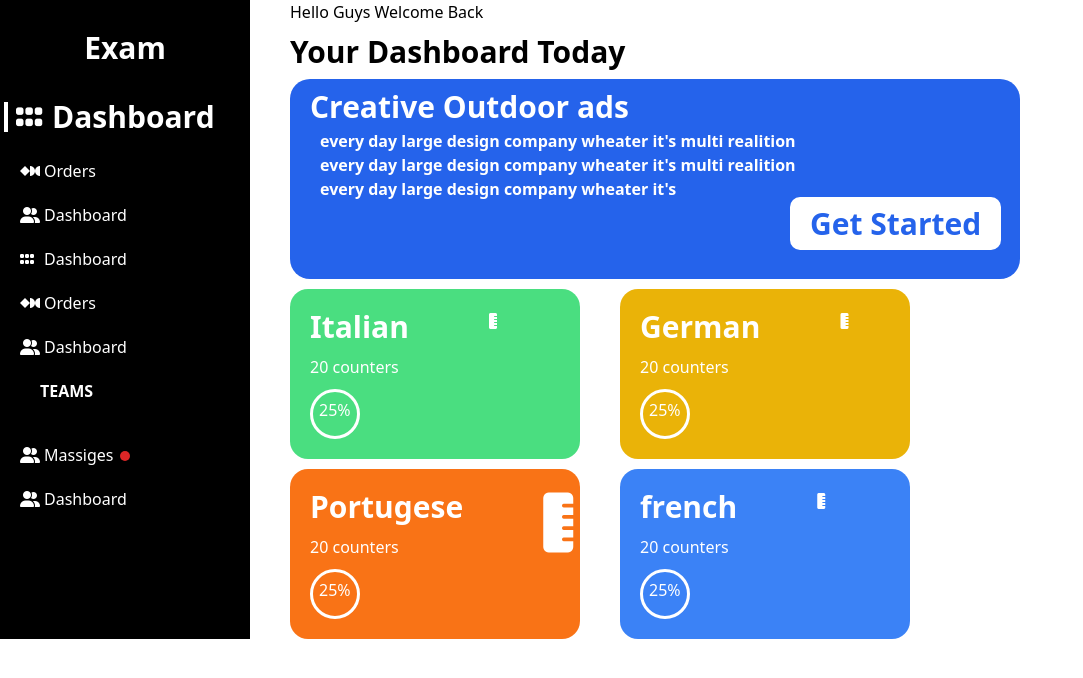
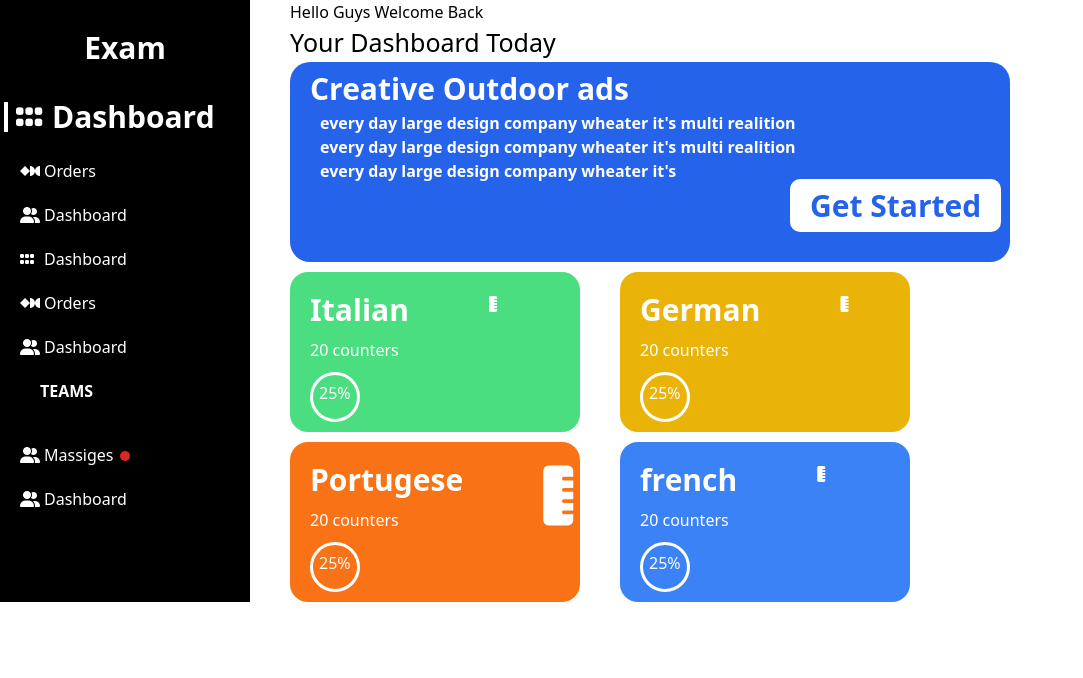
Before and after one commit to EngAmalow/DASHBOARD, a plain HTML site: page index.html in a window 1280 px wide. Shown: the whole page, without its empty margins (0-1083 px from the left). Drawn offline with nearby package versions, Linux system fonts and the light colour scheme.

Commit message:
Project-Dashboard

```diff
--- a/index.html
+++ b/index.html
@@ -52,14 +52,14 @@
 
 <div >
     <h1 class=" pl-[40px] ">Hello Guys Welcome Back</h1>
-    <h1 class=" pl-[40px] text-[30px] font-bold   py-[5px]">Your  Dashboard Today</h1>
-    <div class=" ml-[40px] text-[30px] font-bold pt-[5px] text-white bg-blue-600 rounded-[20px] h-[200px] w-[730px]">
+    <h1 class=" pl-[40px] text-[25px] font-semabold  ">Your  Dashboard Today</h1>
+    <div class=" ml-[40px] text-[30px] font-bold pt-[4px] text-white bg-blue-600 rounded-[20px] h-[200px] w-[720px]">
     <h1 class="pl-[20px] ">Creative Outdoor ads</h1>
     <h1 class="text-[16px] pl-[30px]">every day large design company wheater it's multi realition  <br> every day large design company wheater it's multi realition <br>every day large design company wheater it's </h1> <button class="bg-white text-blue-600 px-[20px] ml-[500px] -mt-[500px] py-[4px] rounded-[10px]">Get Started</button>
 </div>
 
 <div class="flex">
-<div class="flex bg-green-400 mt-[10px] text-white  ml-[40px] h-[170px] w-[290px] rounded-[18px]">
+<div class="flex bg-green-400 mt-[10px] text-white  ml-[40px] h-[160px] w-[290px] rounded-[18px]">
     <div>
     <h1 class="font-bold text-3xl pl-[20px] pt-[20px]">Italian</h1>
     <h1 class="text-[16px] py-[10px] pl-[20px]">20 counters</h1>
@@ -72,7 +72,7 @@
 </div>
 
 
-<div class="flex bg-yellow-500 mt-[10px] text-white  ml-[40px] h-[170px] w-[290px] rounded-[18px]">
+<div class="flex bg-yellow-500 mt-[10px] text-white  ml-[40px] h-[160px] w-[290px] rounded-[18px]">
     <div>
     <h1 class="font-bold text-3xl pl-[20px] pt-[20px]">German</h1>
     <h1 class="text-[16px] py-[10px] pl-[20px]">20 counters</h1>
@@ -90,7 +90,7 @@
 
 
 <div class="flex">
-    <div class="flex bg-orange-500 mt-[10px] text-white  ml-[40px] h-[170px] w-[290px] rounded-[18px]">
+    <div class="flex bg-orange-500 mt-[10px] text-white  ml-[40px] h-[160px] w-[290px] rounded-[18px]">
         <div>
         <h1 class="font-bold text-3xl pl-[20px] pt-[20px]">Portugese</h1>
         <h1 class="text-[16px] py-[10px] pl-[20px]">20 counters</h1>
@@ -103,7 +103,7 @@
     </div>
 
 
-    <div class="flex bg-blue-500 mt-[10px] text-white  ml-[40px] h-[170px] w-[290px] rounded-[18px]">
+    <div class="flex bg-blue-500 mt-[10px] text-white  ml-[40px] h-[160px] w-[290px] rounded-[18px]">
         <div>
         <h1 class="font-bold text-3xl pl-[20px] pt-[20px]">french</h1>
         <h1 class="text-[16px] py-[10px] pl-[20px]">20 counters</h1>
```
